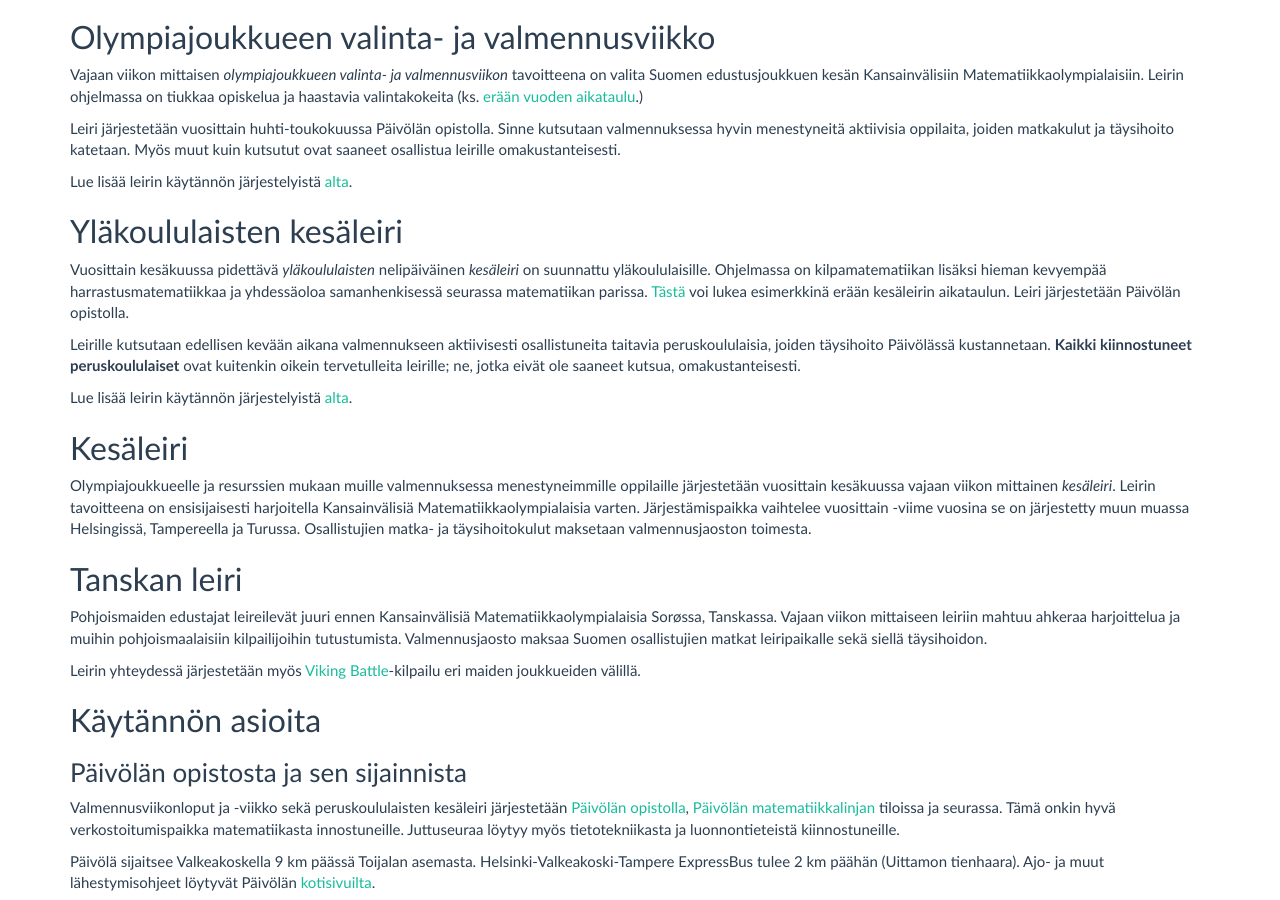
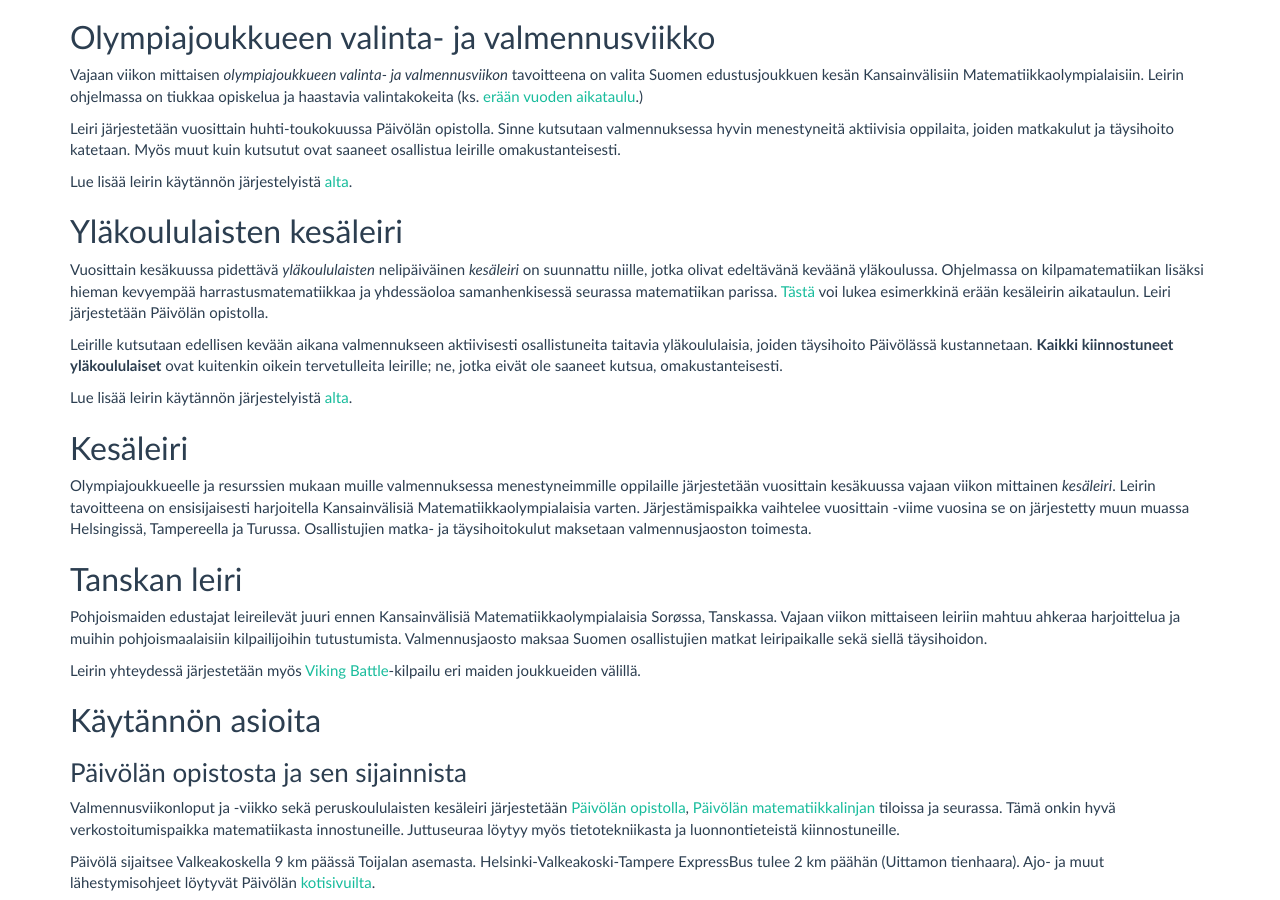
Before and after one commit to matematiikkakilpailut/matematiikkakilpailut.github.io, a Jekyll site: the page built from kaytanto/index.md, in a window 1280 px wide and 900 px high, scrolled down 828 px. Built offline with Jekyll 4.4.1, drawn with Linux system fonts in a browser that asks for light colours.

Commit message:
Update index.md
peruskoulu->yläkoulu

```diff
--- a/kaytanto/index.md
+++ b/kaytanto/index.md
@@ -87,14 +87,15 @@ Lue lisää leirin käytännön järjestelyistä <a href="#kaytantoa">alta</a>.
 ## Yläkoululaisten kesäleiri
 
 Vuosittain kesäkuussa pidettävä *yläkoululaisten* nelipäiväinen *kesäleiri*
-on suunnattu yläkoululaisille. Ohjelmassa on kilpamatematiikan lisäksi
+on suunnattu niille, jotka olivat edeltävänä keväänä yläkoulussa.
+Ohjelmassa on kilpamatematiikan lisäksi
 hieman kevyempää harrastusmatematiikkaa ja yhdessäoloa samanhenkisessä
 seurassa matematiikan parissa. [Tästä](aikataulu_perus.pdf) voi lukea
 esimerkkinä erään kesäleirin aikataulun. Leiri järjestetään Päivölän opistolla.
 
 Leirille kutsutaan edellisen kevään aikana valmennukseen aktiivisesti
-osallistuneita taitavia peruskoululaisia, joiden täysihoito Päivölässä
-kustannetaan. **Kaikki kiinnostuneet peruskoululaiset** ovat
+osallistuneita taitavia yläkoululaisia, joiden täysihoito Päivölässä
+kustannetaan. **Kaikki kiinnostuneet yläkoululaiset** ovat
 kuitenkin oikein tervetulleita leirille; ne, jotka eivät ole saaneet kutsua,
 omakustanteisesti.
 
```
